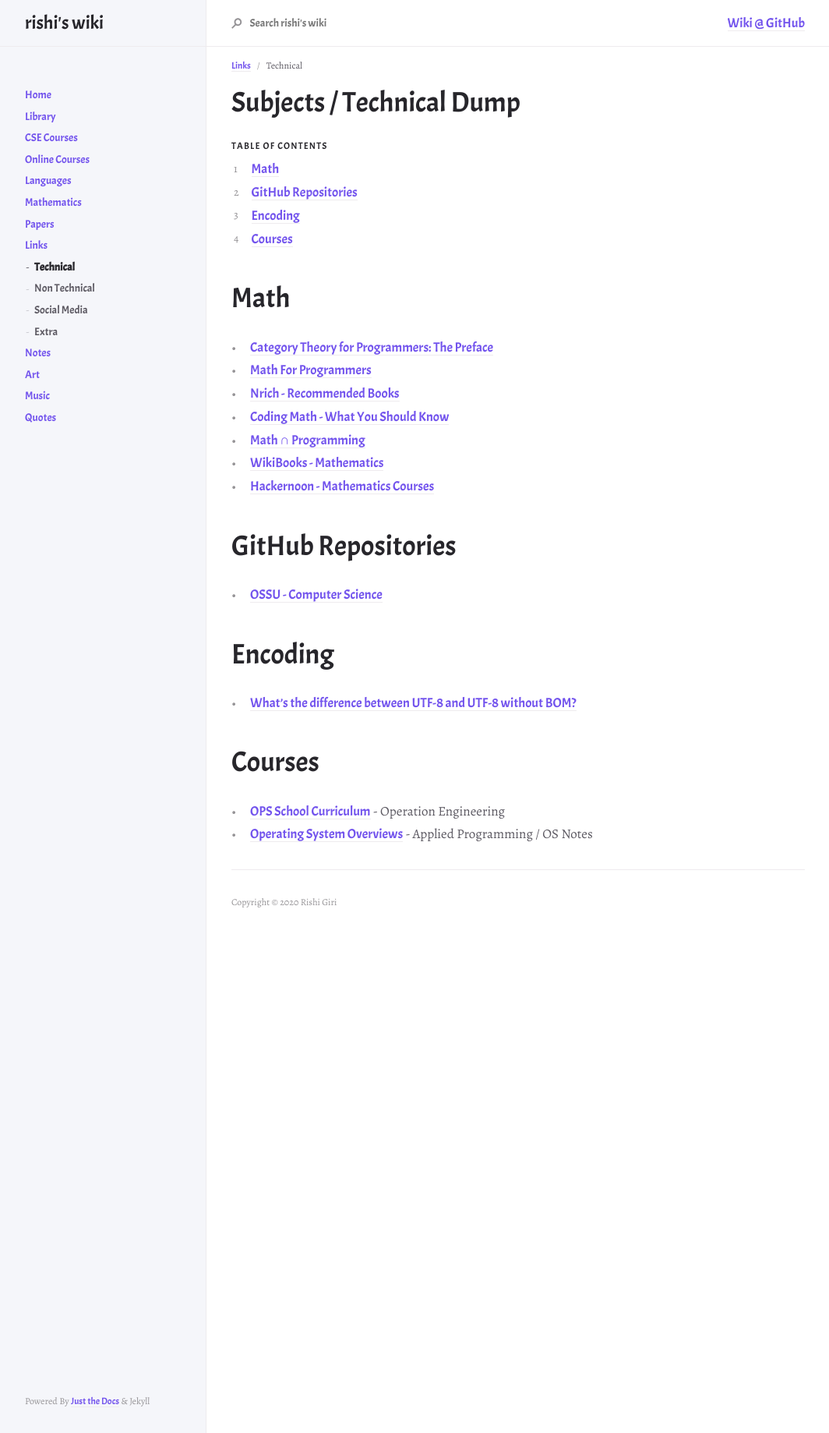
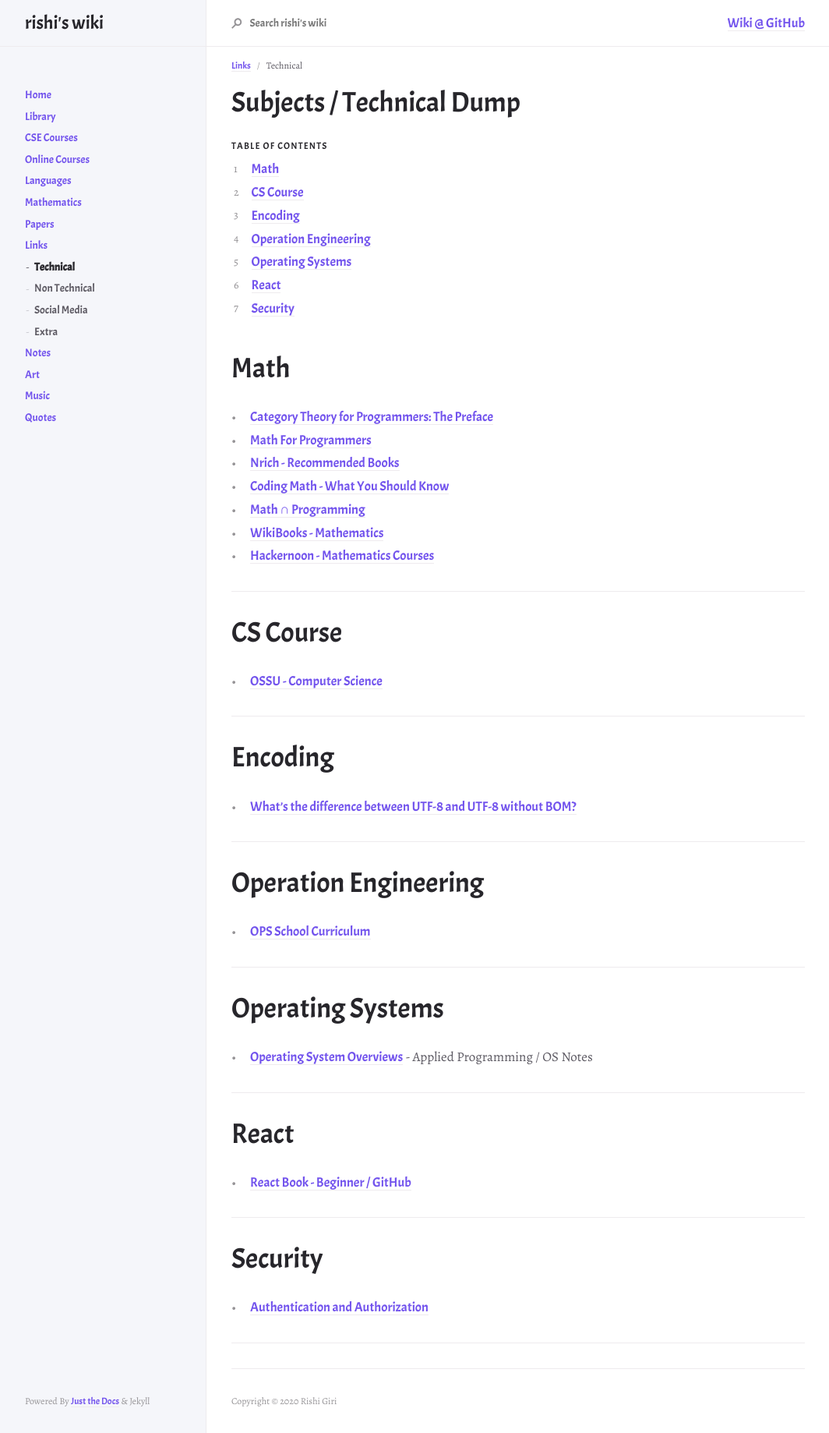
Before and after one commit to r8w/r8w, a Jekyll site: the page built from docs/links/tech.md, in a window 1280 px wide. Shown: the whole page at 78% size, without its empty margins (107-1171 px from the left). Built offline with Jekyll 4.4.1, drawn with Linux system fonts in a browser that asks for light colours; nearby versions of some CDN libraries.

Commit message:
add react/security links

```diff
--- a/docs/links/tech.md
+++ b/docs/links/tech.md
@@ -24,16 +24,40 @@ nav_order: 1
 - [WikiBooks - Mathematics](https://en.wikibooks.org/wiki/Subject:Mathematics)
 - [Hackernoon - Mathematics Courses](https://hackernoon.com/be-a-better-programmer-with-these-40-mathematics-courses-d8ca48a2f8a2)
 
-# GitHub Repositories
+---
+
+# CS Course
 
 - [OSSU - Computer Science](https://github.com/ossu/computer-science)
 
+---
 
 # Encoding
 
 - [What's the difference between UTF-8 and UTF-8 without BOM?](https://stackoverflow.com/questions/2223882/whats-the-difference-between-utf-8-and-utf-8-without-bom)
 
-# Courses
+---
 
-- [OPS School Curriculum](https://www.opsschool.org/index.html) - Operation Engineering
+# Operation Engineering
+
+- [OPS School Curriculum](https://www.opsschool.org/index.html)
+
+---
+
+# Operating Systems
+
 - [Operating System Overviews](https://applied-programming.github.io/Operating-Systems-Notes/) - Applied Programming / OS Notes
+
+---
+
+# React
+
+- [React Book - Beginner / GitHub](https://softchris.github.io/books/react/)
+
+---
+
+# Security
+
+- [Authentication and Authorization](https://dev.to/charlottebrf_99/authentication-and-authorisation-101-143e)
+
+---
```
